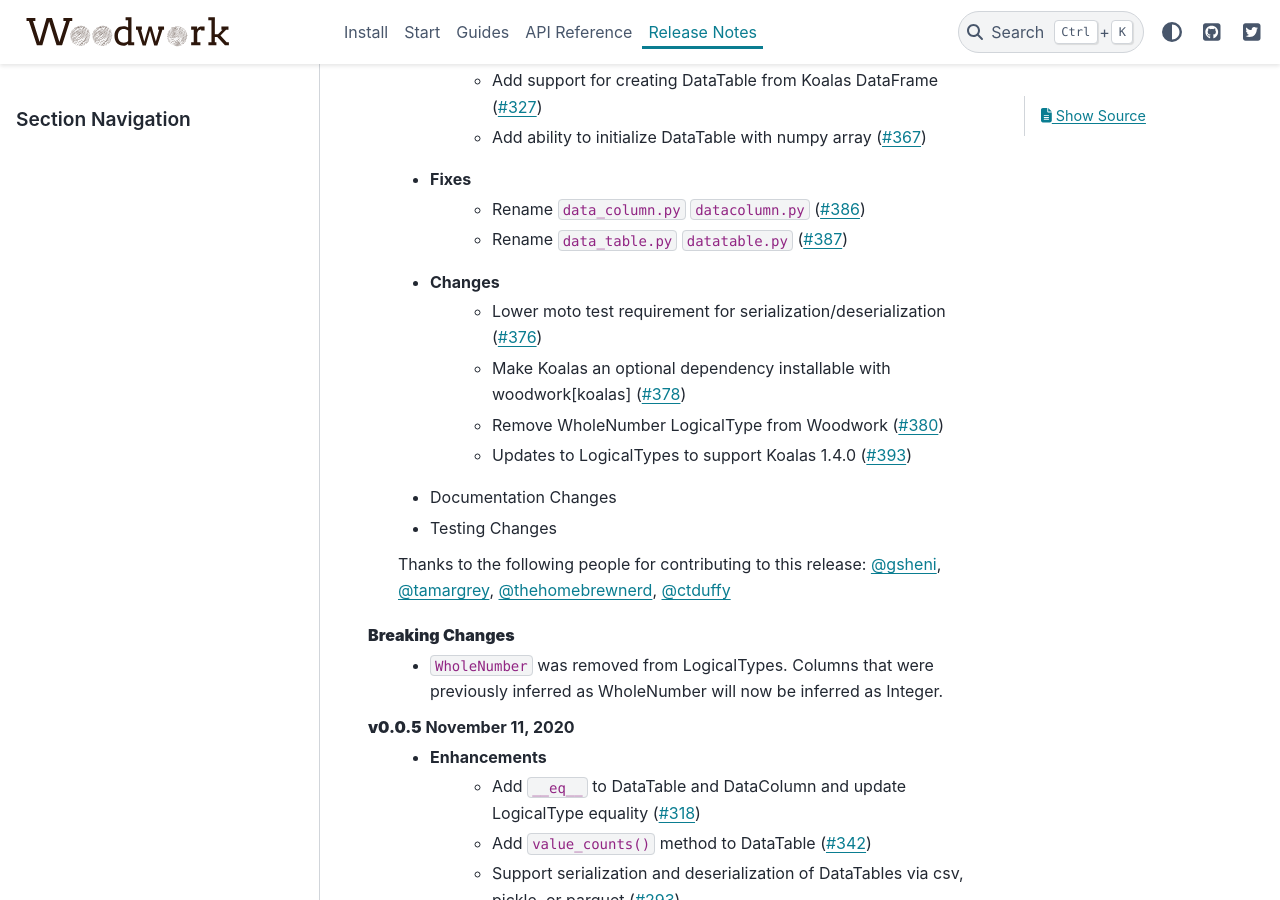
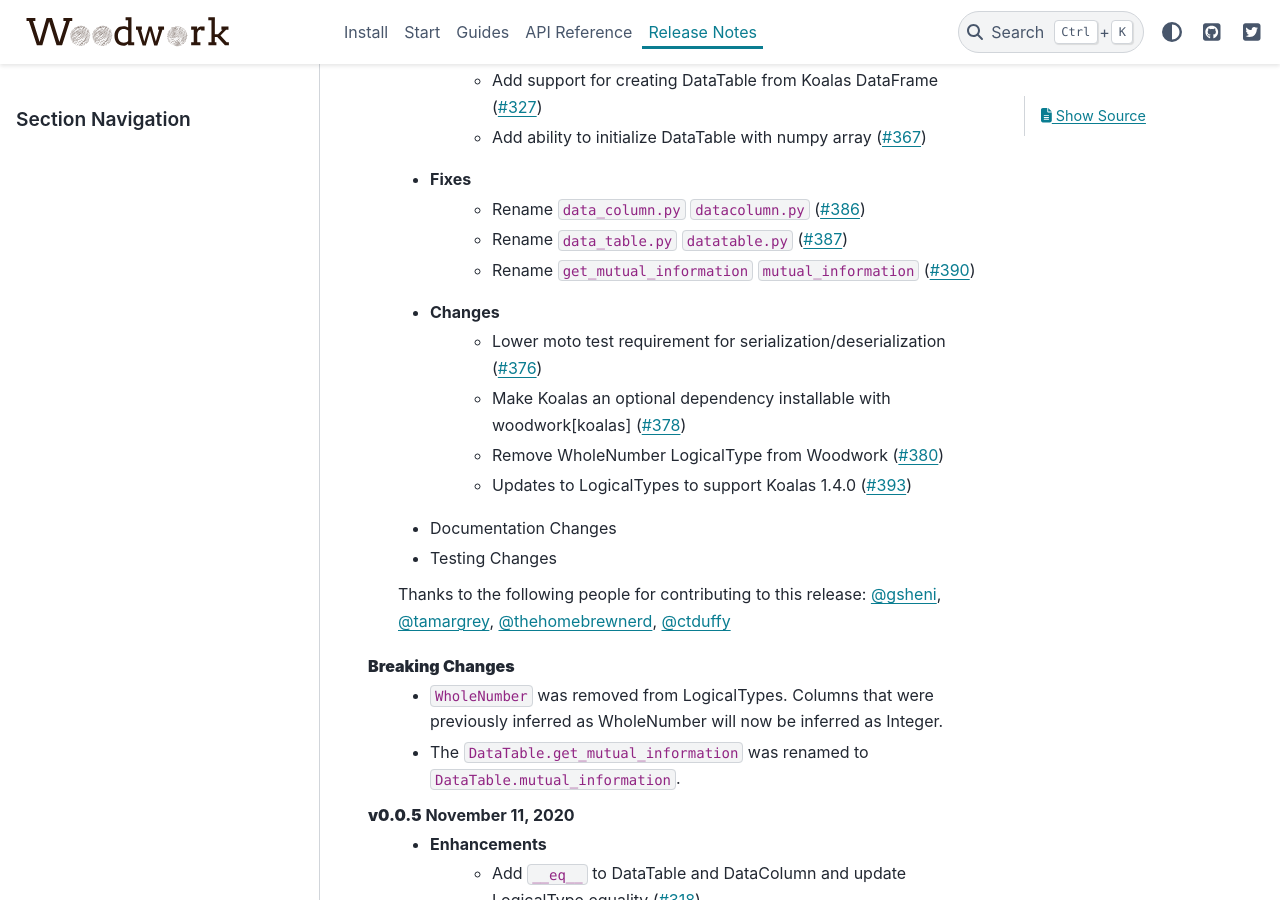
Before and after one commit to alteryx/woodwork, a Sphinx documentation site: the page built from docs/source/release_notes.rst, in a window 1280 px wide and 900 px high, scrolled down 201 px. Built offline with Sphinx 7.4.7 and the PyData theme 0.15.4, drawn with Linux system fonts in a browser that asks for light colours; comment, search, counter and statistics services are not loaded.

Commit message:
Rename Mutual Info (#390)
* update name

* release notes

* retriggering build

* new reqs

* less specific

* breaking change

* Update koalas-requirements.txt

Co-authored-by: Gaurav Sheni <gvsheni@gmail.com>

```diff
--- a/docs/source/api_reference.rst
+++ b/docs/source/api_reference.rst
@@ -22,7 +22,7 @@ DataTable
     DataTable.set_time_index
     DataTable.to_dataframe
     DataTable.describe
-    DataTable.get_mutual_information
+    DataTable.mutual_information
     DataTable.value_counts
     DataTable.to_csv
     DataTable.to_pickle
--- a/docs/source/release_notes.rst
+++ b/docs/source/release_notes.rst
@@ -9,6 +9,7 @@ Release Notes
     * Fixes
         * Rename ``data_column.py`` ``datacolumn.py`` (:pr:`386`)
         * Rename ``data_table.py`` ``datatable.py`` (:pr:`387`)
+        * Rename ``get_mutual_information`` ``mutual_information`` (:pr:`390`)
     * Changes
         * Lower moto test requirement for serialization/deserialization (:pr:`376`)
         * Make Koalas an optional dependency installable with woodwork[koalas] (:pr:`378`)
@@ -22,6 +23,7 @@ Release Notes
 
 **Breaking Changes**
     * ``WholeNumber`` was removed from LogicalTypes. Columns that were previously inferred as WholeNumber will now be inferred as Integer.
+    * The ``DataTable.get_mutual_information`` was renamed to ``DataTable.mutual_information``.
 
 **v0.0.5** November 11, 2020
     * Enhancements
```
Also changed, not shown: docs/source/guides/statistical_insights.ipynb, docs/source/guides/using_woodwork_with_dask_and_koalas.ipynb, 2 other files.
